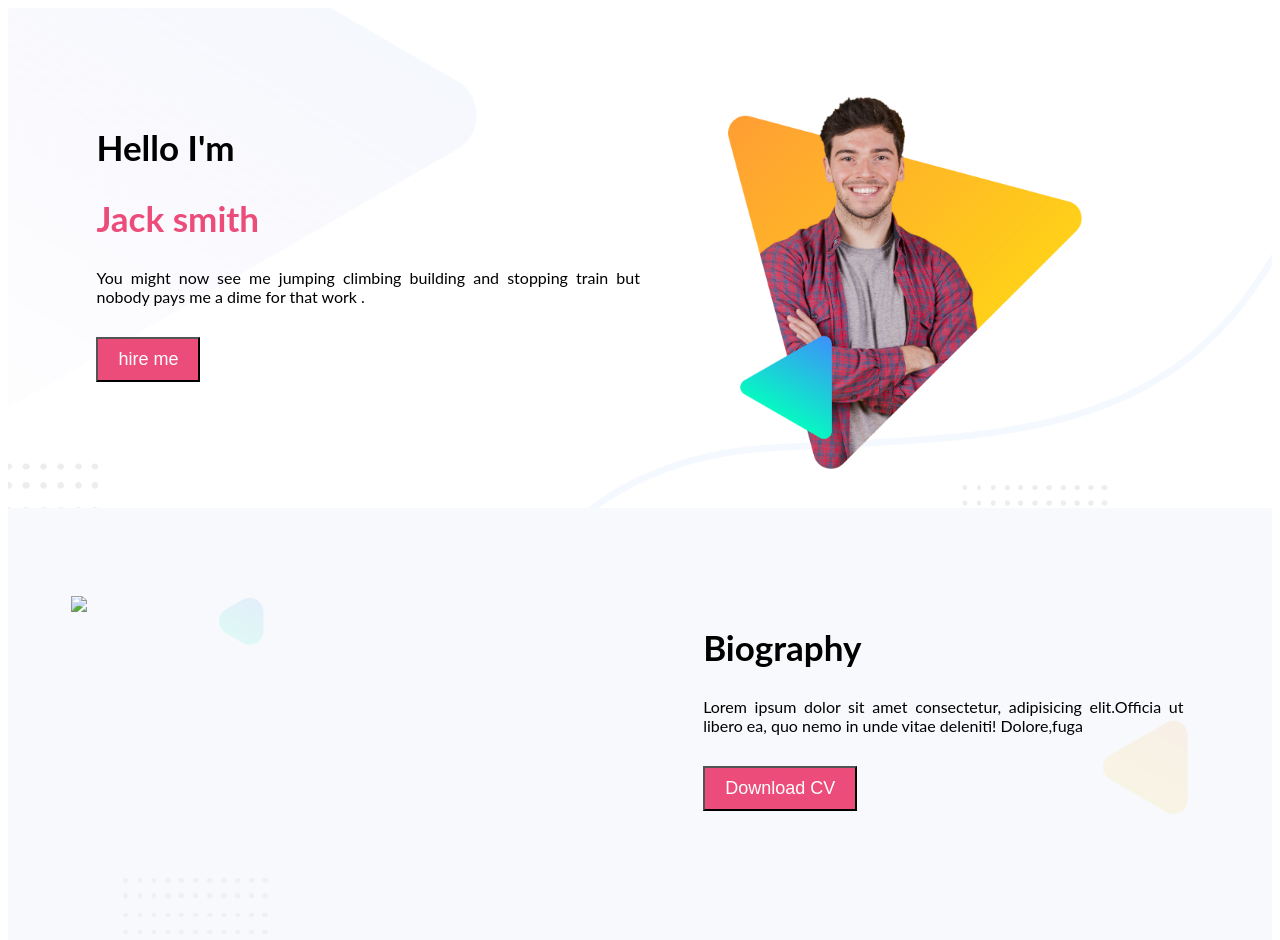
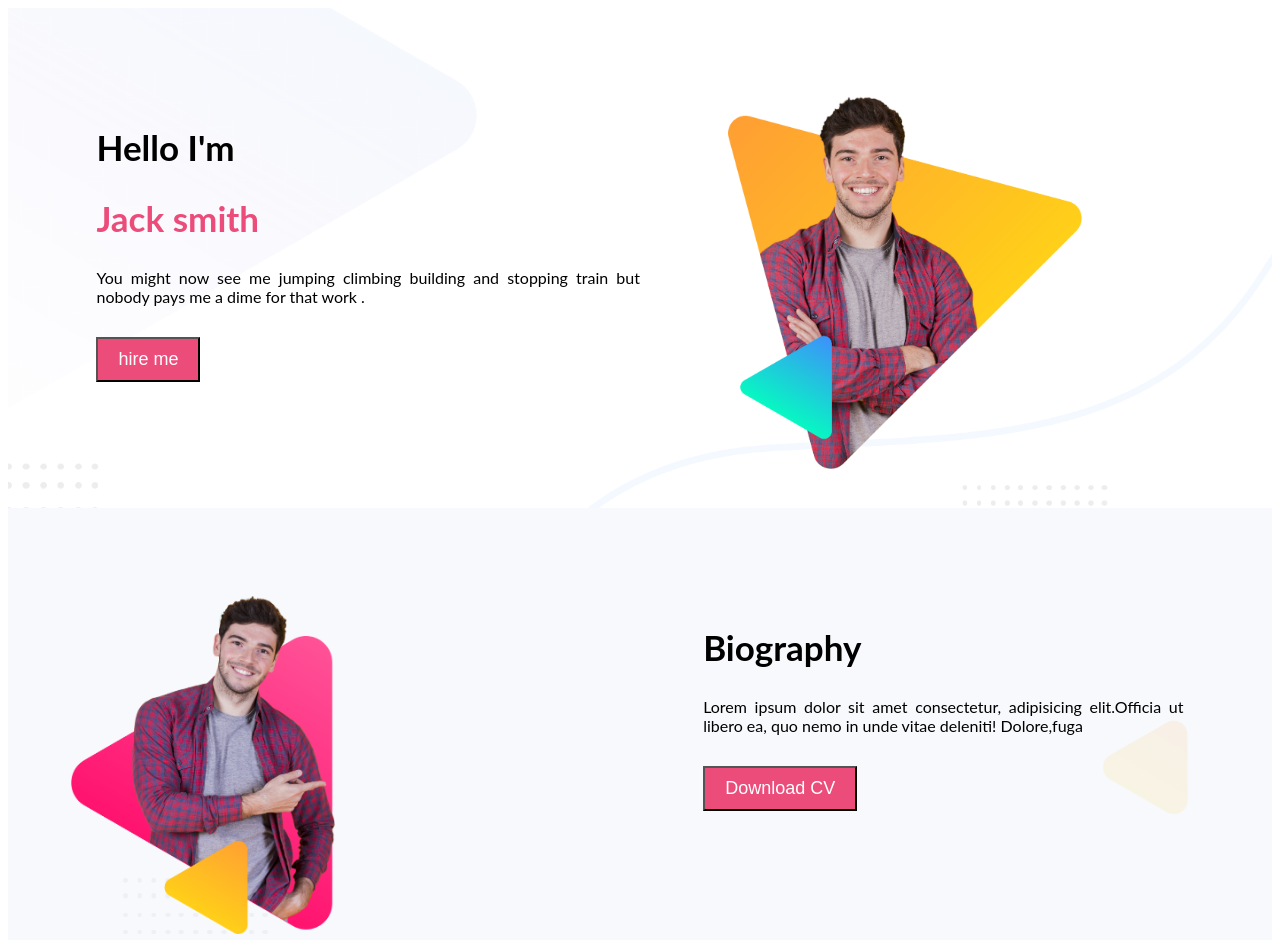
Before and after one commit to Tousifhasan/personal_website, a plain HTML site: page index.html in a window 1280 px wide. Shown: the top 940 px of the page. Drawn offline with Linux system fonts and the light colour scheme; the site is published under a folder, as on GitHub Pages, so addresses that start at the root find nothing.

Commit message:
commited

```diff
--- a/index.html
+++ b/index.html
@@ -22,7 +22,7 @@
     </section>
 
     <section class="second-banner">
-        <div class="second-width"><img src="/img/peter_dream.png"></div>
+        <div class="second-width"><img src="img/peter_dream.png"></div>
         <div class="second-width">
             <h1>Biography</h1>
             <p>Lorem ipsum dolor sit amet consectetur, adipisicing elit.Officia ut libero ea, quo nemo in unde vitae deleniti! Dolore,fuga</p>
```
